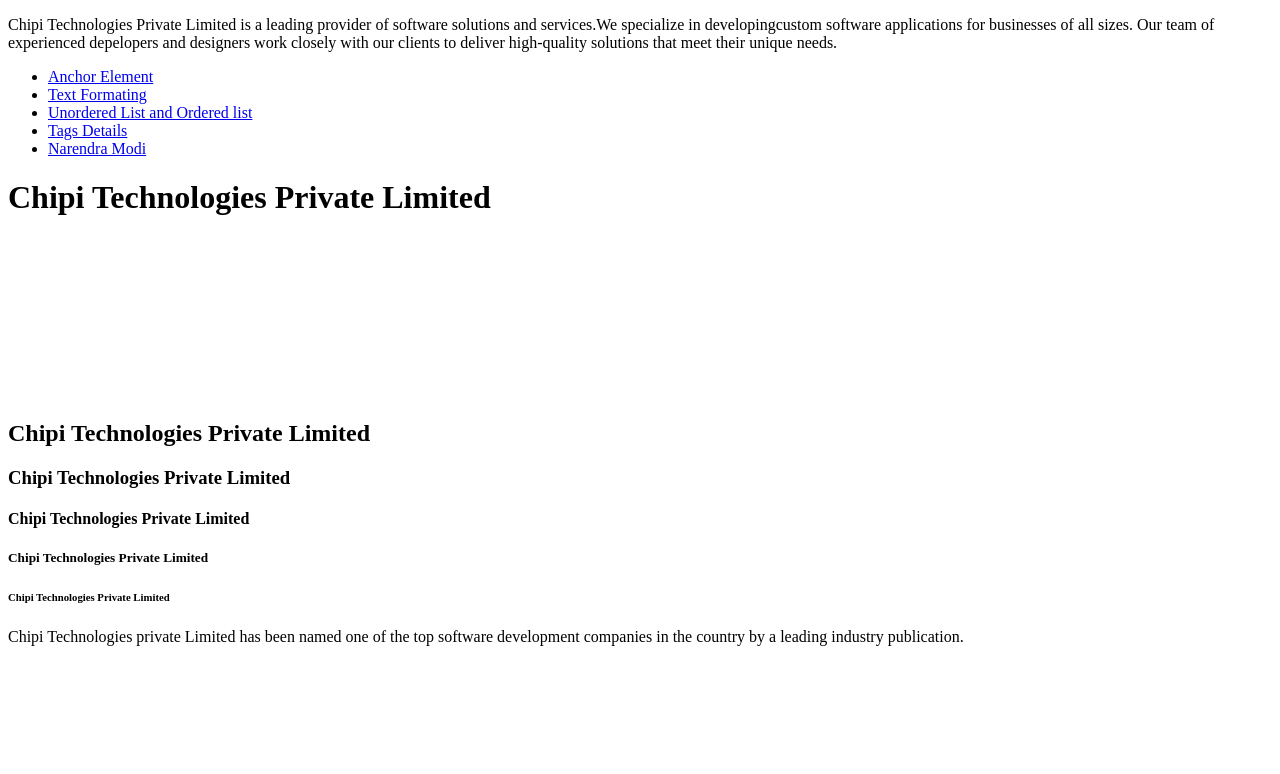
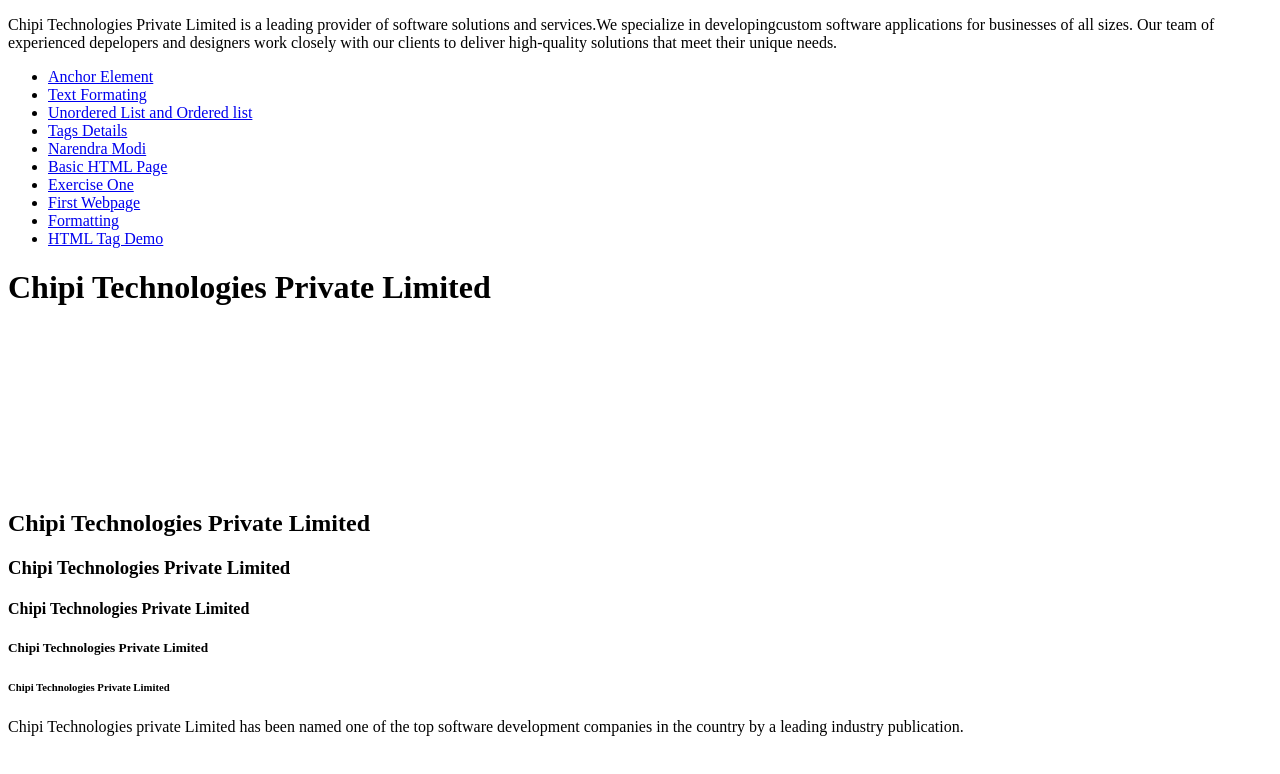
Before and after one commit to Rajkumari948/Website, a plain HTML site: page index.html in a window 1280 px wide. Drawn offline with Linux system fonts and the light colour scheme.

Commit message:
upload all html file in github

```diff
--- a/index.html
+++ b/index.html
@@ -13,6 +13,11 @@
             <li><a href="./ul-ol-and-li.html">Unordered List and Ordered list</a></li>
             <li><a href="./TagsDetails.html"> Tags Details</a></li>
             <li><a href="./NarendraModi.html">Narendra Modi</a></li>
+            <li><a href="./BasicHTMLpage.html">Basic HTML Page</a></li>
+            <li><a href="./ExerciseOne.html">Exercise One</a></li>
+            <li><a href="./firstwebpage.html">First Webpage</a></li>
+            <li><a href="./formating.html">Formatting</a></li>
+            <li><a href="HTMLTagDemo.html">HTML Tag Demo</a></li>
         </ul>
         <h1>Chipi Technologies Private Limited</h1>
         <br><br><br><br><br><br><br><br><br><h2>Chipi Technologies Private Limited</h2><h3>Chipi Technologies Private Limited</h3><h4>Chipi Technologies Private Limited</h4><h5>Chipi Technologies Private Limited</h5><h6>Chipi Technologies Private Limited</h6><p>Chipi Technologies private Limited has been named one of the top software development companies in the country by a leading industry publication.</p>
```
